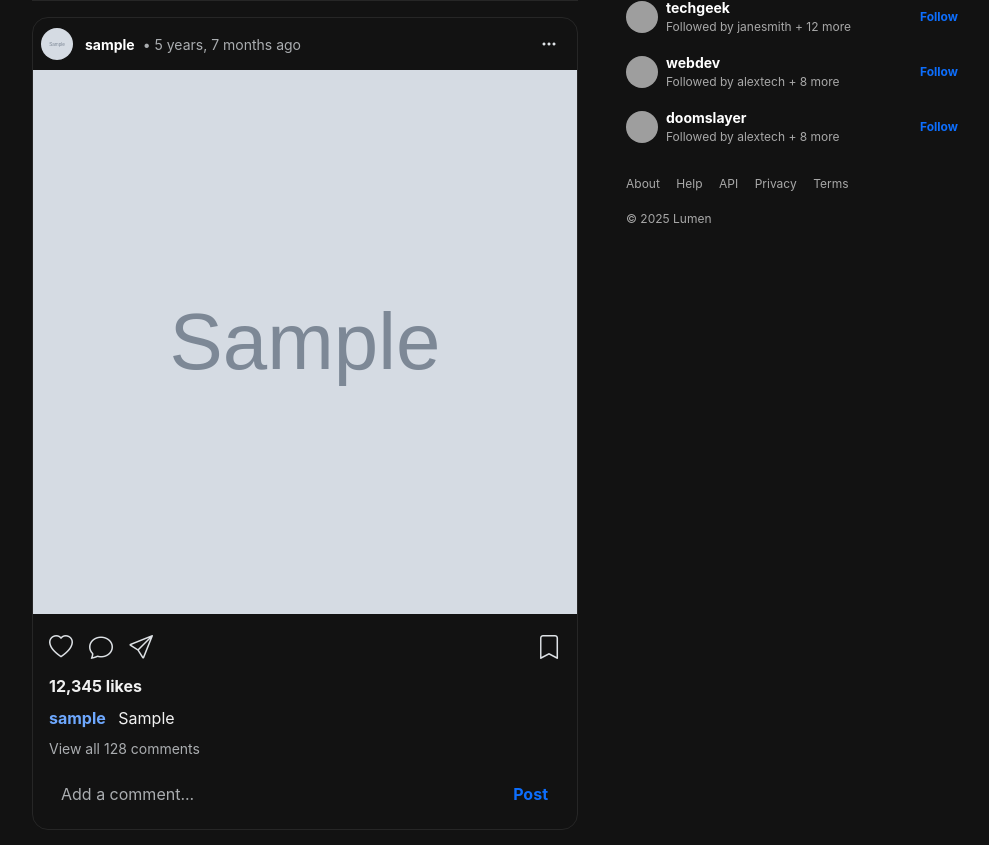
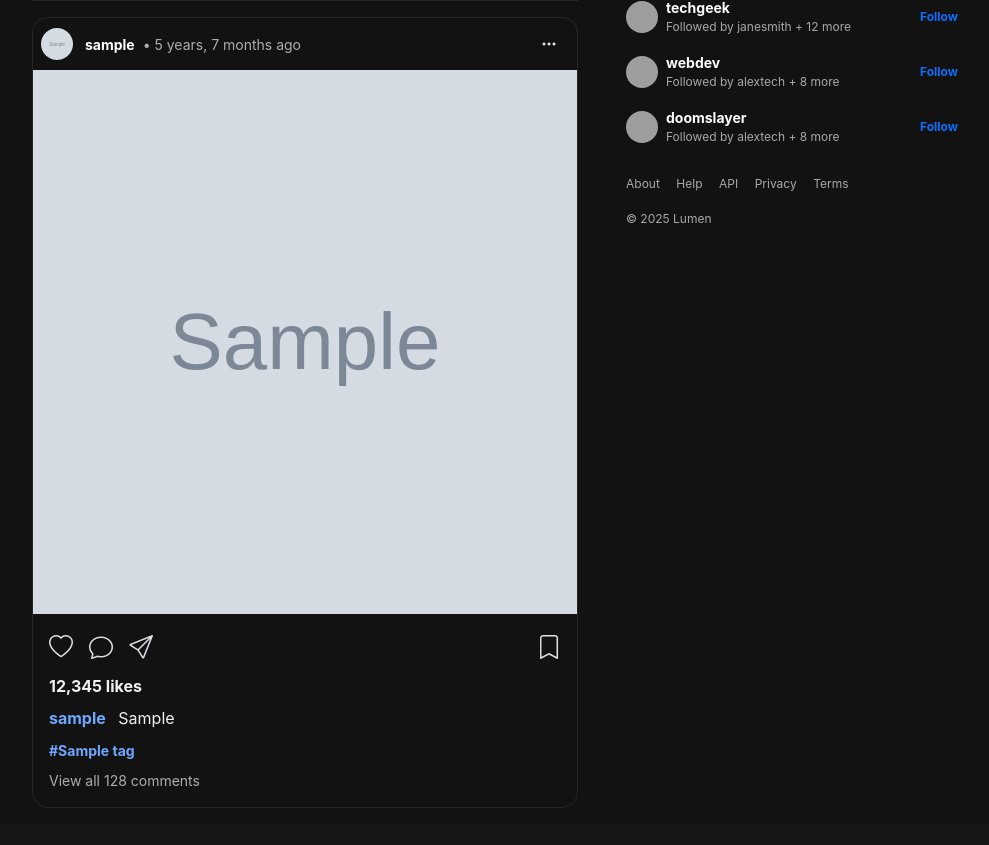
Before and after one commit to deviantcoder/lumen, a Django app: page / in a window 1280 px wide. Shown: the part 196-1041 px from the top of the page, without its empty margins (145-1134 px from the left). After the commit the page ends 1004 px from the top, so only its background shows below. Run offline with Django 5.2, Linux system fonts and the light colour scheme; a user stored in the database is signed in; tables that the repository leaves empty hold one stand-in row (values such as "Sample post"); grey boxes marked "Sample" are stand-in pictures; some libraries are stand-ins or nearby versions; grey boxes are pictures that could not be loaded.

Commit message:
Added tags display

```diff
--- a/apps/feed/templates/feed/feed.html
+++ b/apps/feed/templates/feed/feed.html
@@ -102,11 +102,16 @@
                             <a href="#" class="fw-bold me-2 text-decoration-none">{{ user.username }}</a>
                             {{ post.caption }}
                         </div>
+                        <div class="ps-2 mb-2">
+                            {% for tag in post.tags.all %}
+                                <a href="" class="text-decoration-none fw-bold small me-1">#{{ tag }}</a>
+                            {% endfor %}
+                        </div>
                         <div class="ps-2 mb-2 text-muted small">View all 128 comments</div>
-                        <div class="p-2 d-flex align-items-center">
+                        <!-- <div class="p-2 d-flex align-items-center">
                             <input class="form-control border-0 bg-transparent" placeholder="Add a comment..."></input>
                             <button class="btn text-primary fw-bold">Post</button>
-                        </div>
+                        </div> -->
                     </div>
                 </div>
             {% endfor %}
```
